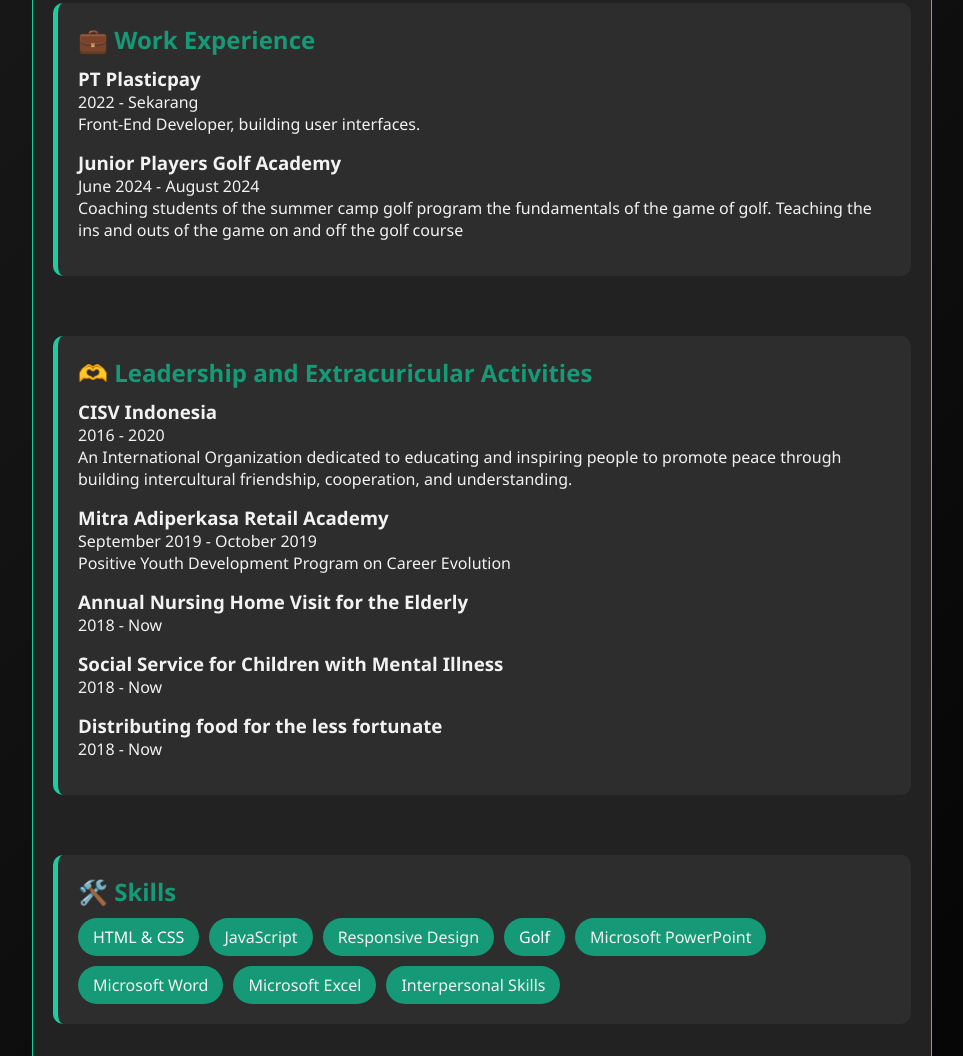
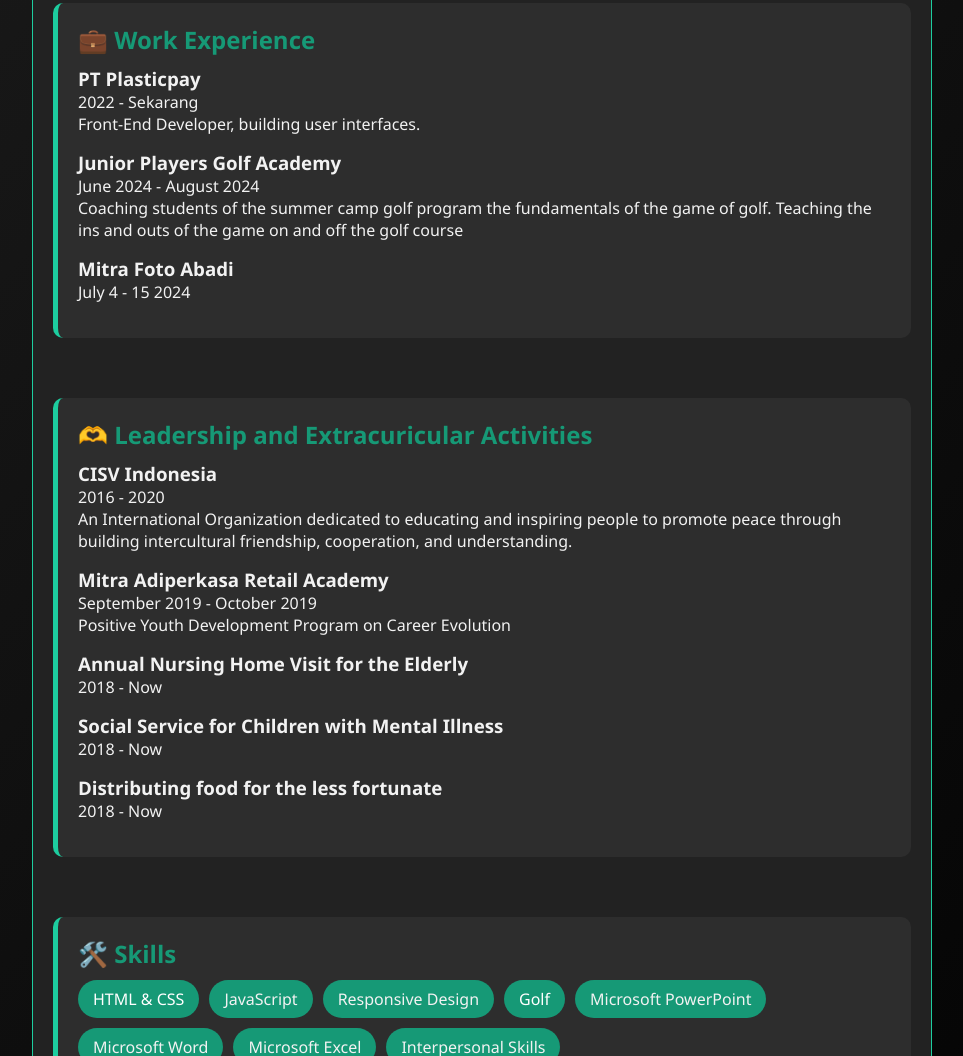
Before and after one commit to JoshuaSetiadi/Resume-Josh-S, a plain HTML site: page index.html in a window 1280 px wide. Shown: the part 1064-2120 px from the top of the page, without its empty margins (158-1121 px from the left). Drawn offline with Linux system fonts and the light colour scheme.

Commit message:
update work experience

```diff
--- a/index.html
+++ b/index.html
@@ -74,6 +74,11 @@
                 <p id="job-desc">Coaching students of the summer camp golf program the fundamentals of
                     the game of golf. Teaching the ins and outs of the game on and
                     off the golf course </p>
+            </div>
+            <div class="entry">
+                <h3>Mitra Foto Abadi</h3>
+                <span class="year">July 4 - 15 2024</span>
+                <p id="job-desc"></p>
             </div>
         </section>
 
```
